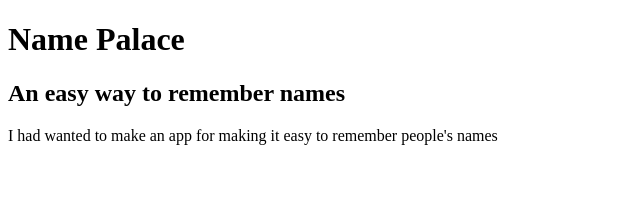
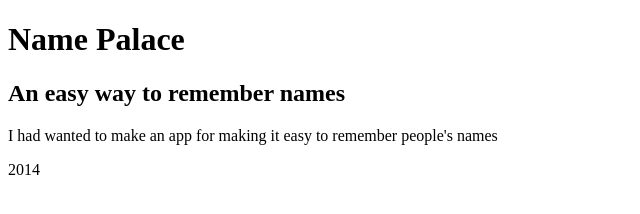
Before and after one commit to ryancarson/name_palace, a plain HTML site: page index.html in a window 1280 px wide. Shown: the full height of the page, 0-640 px from the left. Drawn offline with Linux system fonts and the light colour scheme.

Commit message:
Added the year

```diff
--- a/index.html
+++ b/index.html
@@ -7,5 +7,6 @@
     <h1>Name Palace</h1>
     <h2>An easy way to remember names</h2>
     <p>I had wanted to make an app for making it easy to remember people's names</p>
+    <p>2014</p>
   </body>
 </html>
```
